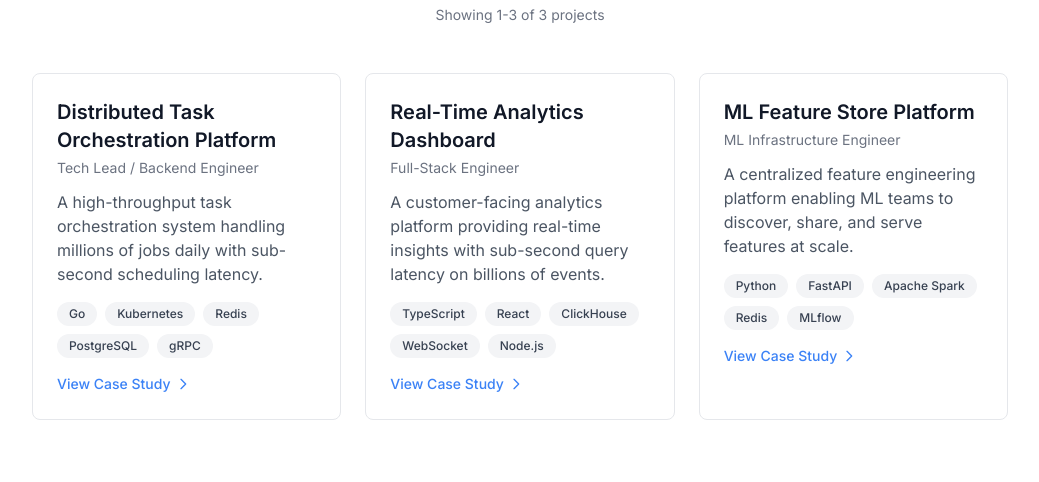
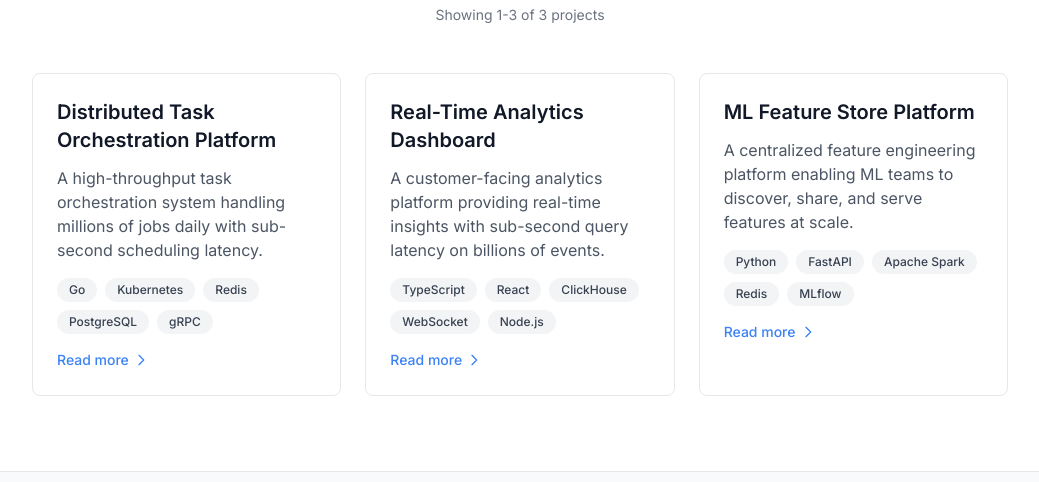
Before and after one commit to Jacob-Wong/portfolio, an Astro site: page /projects in a window 1280 px wide. Shown: the part 244-726 px from the top of the page, without its empty margins (120-1159 px from the left). Built offline with nearby package versions, Linux system fonts and the light colour scheme; Astro itself is replaced by a stand-in of ours.

Commit message:
feat(card): contextual CTA and status badges
- Dynamic CTA based on projectType:
  - side-project: 'Read more'
  - case-study: 'Read the case study'
  - experiment: 'See what I learned'
- Add status badge display on cards
- Remove 'role' display (too formal for side projects)

```diff
--- a/src/components/ProjectCard.astro
+++ b/src/components/ProjectCard.astro
@@ -8,7 +8,23 @@ interface Props {
 }
 
 const { project } = Astro.props;
-const { title, description, tags, role, cover } = project.data;
+const { title, description, tags, cover, projectType, status } = project.data;
+
+// Contextual CTA based on project type
+const ctaText = {
+  'side-project': 'Read more',
+  'case-study': 'Read the case study',
+  'experiment': 'See what I learned',
+}[projectType ?? 'side-project'];
+
+// Status badge config
+const statusConfig = {
+  completed: { label: '✓', class: 'bg-green-100 text-green-700 dark:bg-green-900 dark:text-green-300' },
+  wip: { label: 'WIP', class: 'bg-yellow-100 text-yellow-700 dark:bg-yellow-900 dark:text-yellow-300' },
+  archived: { label: 'Archived', class: 'bg-gray-100 text-gray-600 dark:bg-gray-800 dark:text-gray-400' },
+  experiment: { label: '🧪', class: 'bg-purple-100 text-purple-700 dark:bg-purple-900 dark:text-purple-300' },
+};
+const statusInfo = status ? statusConfig[status] : null;
 ---
 
 <article class="group overflow-hidden rounded-lg border border-gray-200 bg-white transition-shadow hover:shadow-lg dark:border-gray-800 dark:bg-gray-900">
@@ -26,15 +42,16 @@ const { title, description, tags, role, cover } = project.data;
     )}
 
     <div class="p-6">
-      <h3 class="text-xl font-semibold text-gray-900 group-hover:text-accent dark:text-white dark:group-hover:text-accent-dark">
-        {title}
-      </h3>
-
-      {role && (
-        <p class="mt-1 text-sm text-gray-500 dark:text-gray-400">
-          {role}
-        </p>
-      )}
+      <div class="flex items-start justify-between gap-2">
+        <h3 class="text-xl font-semibold text-gray-900 group-hover:text-accent dark:text-white dark:group-hover:text-accent-dark">
+          {title}
+        </h3>
+        {statusInfo && (
+          <span class={`shrink-0 rounded-full px-2 py-0.5 text-xs font-medium ${statusInfo.class}`}>
+            {statusInfo.label}
+          </span>
+        )}
+      </div>
 
       <p class="mt-3 text-gray-600 dark:text-gray-400">
         {description}
@@ -49,7 +66,7 @@ const { title, description, tags, role, cover } = project.data;
       )}
 
       <span class="mt-4 inline-flex items-center text-sm font-medium text-accent dark:text-accent-dark">
-        View Case Study
+        {ctaText}
         <svg class="ml-1 h-4 w-4 transition-transform group-hover:translate-x-1" fill="none" viewBox="0 0 24 24" stroke="currentColor">
           <path stroke-linecap="round" stroke-linejoin="round" stroke-width="2" d="M9 5l7 7-7 7" />
         </svg>
```
